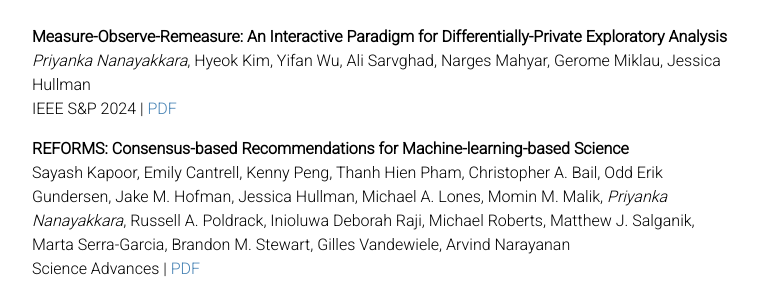
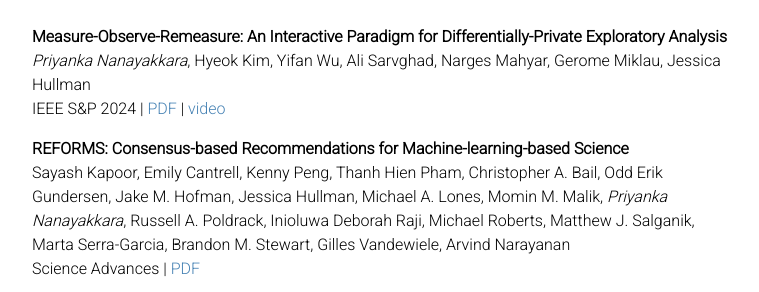
Before and after one commit to priyakalot/priyakalot.github.io, a Jekyll site: the page built from publications.md, in a window 1280 px wide. Shown: the part 305-597 px from the top of the page, without its empty margins (258-1017 px from the left). Built offline with Jekyll 4.4.1, drawn with Linux system fonts in a browser that asks for light colours; nearby versions of some CDN libraries; our own code applies the rules of GitHub Pages for plain Markdown files.

Commit message:
Update publications.md

```diff
--- a/publications.md
+++ b/publications.md
@@ -7,7 +7,7 @@ layout: default
 #### Peer-Reviewed Publications
 **Measure-Observe-Remeasure: An Interactive Paradigm for Differentially-Private Exploratory Analysis**\
 _Priyanka Nanayakkara_, Hyeok Kim, Yifan Wu, Ali Sarvghad, Narges Mahyar, Gerome Miklau, Jessica Hullman\
-IEEE S&P 2024 | [PDF](https://arxiv.org/pdf/2406.01964)
+IEEE S&P 2024 | [PDF](https://arxiv.org/pdf/2406.01964) | [video](https://www.youtube.com/watch?v=srk7GXcKre4)
 
 **REFORMS: Consensus-based Recommendations for Machine-learning-based Science**\
 Sayash Kapoor, Emily Cantrell, Kenny Peng, Thanh Hien Pham, Christopher A. Bail, Odd Erik Gundersen, Jake M. Hofman, Jessica Hullman, Michael A. Lones, Momin M. Malik, _Priyanka Nanayakkara_, Russell A. Poldrack, Inioluwa Deborah Raji, Michael Roberts, Matthew J. Salganik, Marta Serra-Garcia, Brandon M. Stewart, Gilles Vandewiele, Arvind Narayanan\
```
